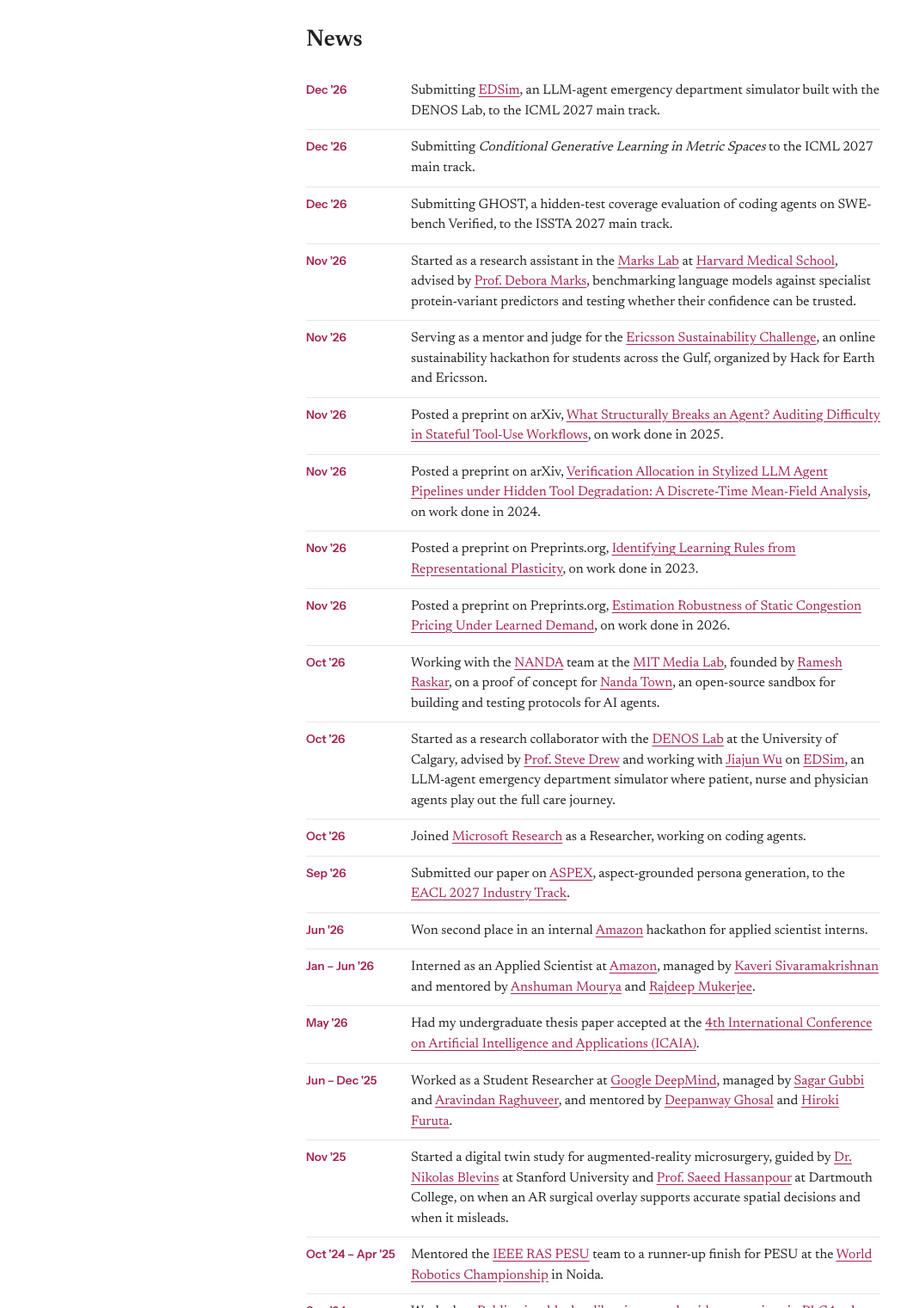
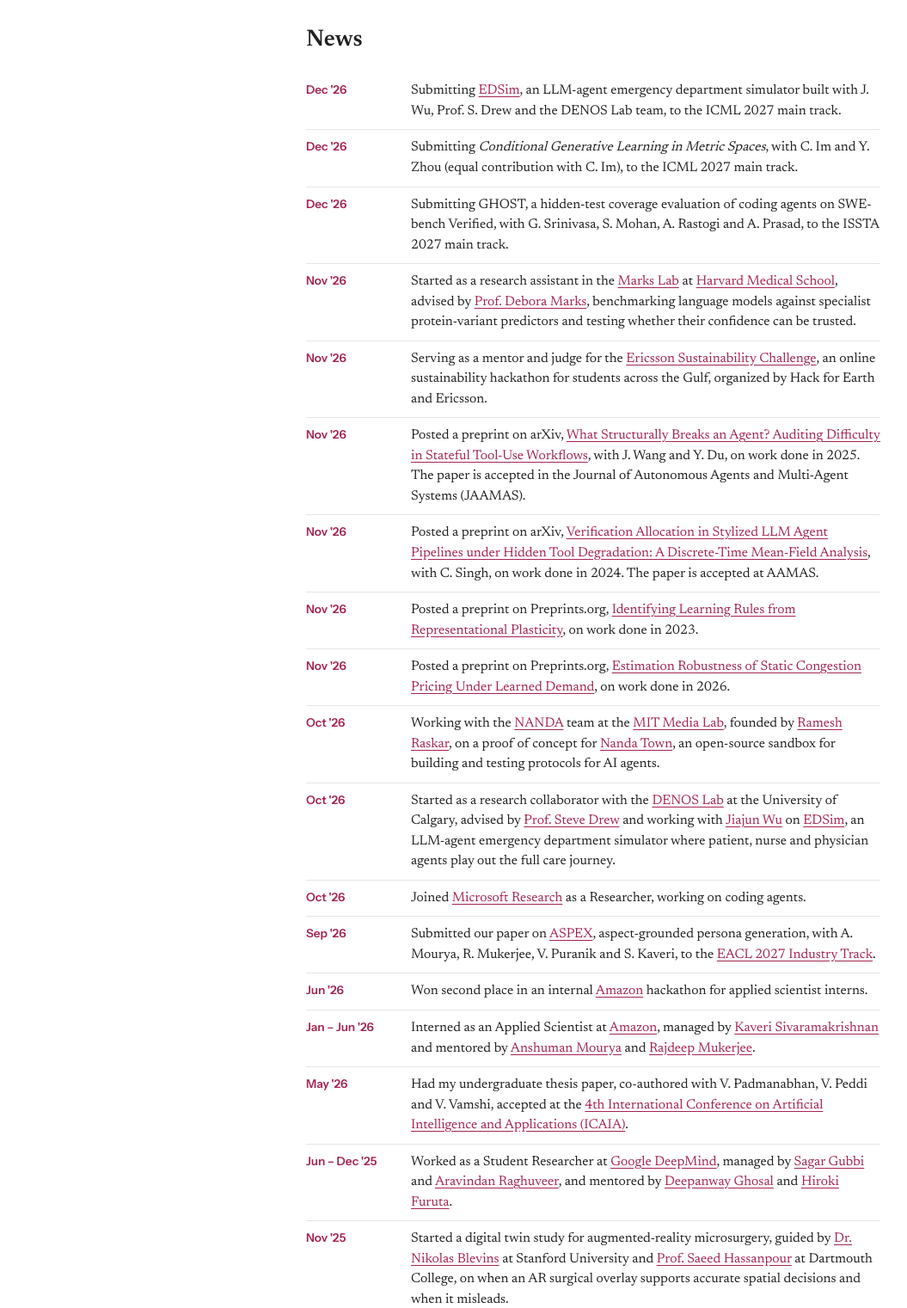
Before and after one commit to Shereen20/Shereen20.github.io, a plain HTML site: page index.html in a window 1280 px wide. Shown: the part 747-2268 px from the top of the page at 86% size, without its empty margins (112-1167 px from the left). Drawn offline with Linux system fonts and the light colour scheme.

Commit message:
Add files via upload

```diff
--- a/index.html
+++ b/index.html
@@ -7,22 +7,22 @@
 <section><h2>Current research interests</h2>
 <ul class="cols"><li>Mathematics</li><li>Stochastic modeling</li><li>Reinforcement learning</li><li>Post-training</li><li>Autonomous agents</li><li>LLM evaluation</li><li>Multimodal learning</li><li>Computational neuroscience</li><li>Optimization</li><li>Game theory</li></ul></section>
 <section><h2>News</h2><ul class="news">
-<li><b>Dec '26</b><span>Submitting <a href="https://assets-eu.researchsquare.com/files/rs-8960989/v1_covered_bc8c1cd7-c601-4999-8981-35f27a5e7604.pdf?c=1782311649">EDSim</a>, an LLM-agent emergency department simulator built with the DENOS Lab, to the ICML 2027 main track.</span></li>
-<li><b>Dec '26</b><span>Submitting <em>Conditional Generative Learning in Metric Spaces</em> to the ICML 2027 main track.</span></li>
-<li><b>Dec '26</b><span>Submitting GHOST, a hidden-test coverage evaluation of coding agents on SWE-bench Verified, to the ISSTA 2027 main track.</span></li>
+<li><b>Dec '26</b><span>Submitting <a href="https://assets-eu.researchsquare.com/files/rs-8960989/v1_covered_bc8c1cd7-c601-4999-8981-35f27a5e7604.pdf?c=1782311649">EDSim</a>, an LLM-agent emergency department simulator built with J. Wu, Prof. S. Drew and the DENOS Lab team, to the ICML 2027 main track.</span></li>
+<li><b>Dec '26</b><span>Submitting <em>Conditional Generative Learning in Metric Spaces</em>, with C. Im and Y. Zhou (equal contribution with C. Im), to the ICML 2027 main track.</span></li>
+<li><b>Dec '26</b><span>Submitting GHOST, a hidden-test coverage evaluation of coding agents on SWE-bench Verified, with G. Srinivasa, S. Mohan, A. Rastogi and A. Prasad, to the ISSTA 2027 main track.</span></li>
 <li><b>Nov '26</b><span>Started as a research assistant in the <a href="https://marks.hms.harvard.edu/">Marks Lab</a> at <a href="https://hms.harvard.edu/">Harvard Medical School</a>, advised by <a href="https://royalsociety.org/people/debora-marks-38150/">Prof. Debora Marks</a>, benchmarking language models against specialist protein-variant predictors and testing whether their confidence can be trusted.</span></li>
 <li><b>Nov '26</b><span>Serving as a mentor and judge for the <a href="https://ericsson.hackforearth.com/">Ericsson Sustainability Challenge</a>, an online sustainability hackathon for students across the Gulf, organized by Hack for Earth and Ericsson.</span></li>
-<li><b>Nov '26</b><span>Posted a preprint on arXiv, <a href="https://arxiv.org/abs/2611.03227">What Structurally Breaks an Agent? Auditing Difficulty in Stateful Tool-Use Workflows</a>, on work done in 2025.</span></li>
-<li><b>Nov '26</b><span>Posted a preprint on arXiv, <a href="https://arxiv.org/abs/2611.03192">Verification Allocation in Stylized LLM Agent Pipelines under Hidden Tool Degradation: A Discrete-Time Mean-Field Analysis</a>, on work done in 2024.</span></li>
+<li><b>Nov '26</b><span>Posted a preprint on arXiv, <a href="https://arxiv.org/abs/2611.03227">What Structurally Breaks an Agent? Auditing Difficulty in Stateful Tool-Use Workflows</a>, with J. Wang and Y. Du, on work done in 2025. The paper is accepted in the Journal of Autonomous Agents and Multi-Agent Systems (JAAMAS).</span></li>
+<li><b>Nov '26</b><span>Posted a preprint on arXiv, <a href="https://arxiv.org/abs/2611.03192">Verification Allocation in Stylized LLM Agent Pipelines under Hidden Tool Degradation: A Discrete-Time Mean-Field Analysis</a>, with C. Singh, on work done in 2024. The paper is accepted at AAMAS.</span></li>
 <li><b>Nov '26</b><span>Posted a preprint on Preprints.org, <a href="https://www.preprints.org/manuscript/202611.0361">Identifying Learning Rules from Representational Plasticity</a>, on work done in 2023.</span></li>
 <li><b>Nov '26</b><span>Posted a preprint on Preprints.org, <a href="https://www.preprints.org/manuscript/202611.0167">Estimation Robustness of Static Congestion Pricing Under Learned Demand</a>, on work done in 2026.</span></li>
 <li><b>Oct '26</b><span>Working with the <a href="https://www.media.mit.edu/groups/nanda/overview/">NANDA</a> team at the <a href="https://www.media.mit.edu/">MIT Media Lab</a>, founded by <a href="https://www.media.mit.edu/people/raskar.html">Ramesh Raskar</a>, on a proof of concept for <a href="https://nandatown.projectnanda.org/">Nanda Town</a>, an open-source sandbox for building and testing protocols for AI agents.</span></li>
 <li><b>Oct '26</b><span>Started as a research collaborator with the <a href="https://denoslab.com/">DENOS Lab</a> at the University of Calgary, advised by <a href="https://denoslab.com/team/steve-drew/">Prof. Steve Drew</a> and working with <a href="https://denoslab.com/team/jiajun-wu/">Jiajun Wu</a> on <a href="https://assets-eu.researchsquare.com/files/rs-8960989/v1_covered_bc8c1cd7-c601-4999-8981-35f27a5e7604.pdf?c=1782311649">EDSim</a>, an LLM-agent emergency department simulator where patient, nurse and physician agents play out the full care journey.</span></li>
 <li><b>Oct '26</b><span>Joined <a href="https://www.microsoft.com/en-us/research/">Microsoft Research</a> as a Researcher, working on coding agents.</span></li>
-<li><b>Sep '26</b><span>Submitted our paper on <a href="https://shereen20.github.io/blog-aspex.html">ASPEX</a>, aspect-grounded persona generation, to the <a href="https://2027.eacl.org/">EACL 2027 Industry Track</a>.</span></li>
+<li><b>Sep '26</b><span>Submitted our paper on <a href="https://shereen20.github.io/blog-aspex.html">ASPEX</a>, aspect-grounded persona generation, with A. Mourya, R. Mukerjee, V. Puranik and S. Kaveri, to the <a href="https://2027.eacl.org/">EACL 2027 Industry Track</a>.</span></li>
 <li><b>Jun '26</b><span>Won second place in an internal <a href="https://en.wikipedia.org/wiki/Amazon_(company)">Amazon</a> hackathon for applied scientist interns.</span></li>
 <li><b>Jan – Jun '26</b><span>Interned as an Applied Scientist at <a href="https://en.wikipedia.org/wiki/Amazon_(company)">Amazon</a>, managed by <a href="https://www.amazon.science/author/sivaramakrishnan-siva-kaveri">Kaveri Sivaramakrishnan</a> and mentored by <a href="https://www.amazon.science/author/anshuman-mourya">Anshuman Mourya</a> and <a href="https://rajdeep345.github.io/">Rajdeep Mukerjee</a>.</span></li>
-<li><b>May '26</b><span>Had my undergraduate thesis paper accepted at the <a href="https://researchconferences.in/Conference/27796/ICAIA/">4th International Conference on Artificial Intelligence and Applications (ICAIA)</a>.</span></li>
+<li><b>May '26</b><span>Had my undergraduate thesis paper, co-authored with V. Padmanabhan, V. Peddi and V. Vamshi, accepted at the <a href="https://researchconferences.in/Conference/27796/ICAIA/">4th International Conference on Artificial Intelligence and Applications (ICAIA)</a>.</span></li>
 <li><b>Jun – Dec '25</b><span>Worked as a Student Researcher at <a href="https://deepmind.google/">Google DeepMind</a>, managed by <a href="https://www.sagargv.com/">Sagar Gubbi</a> and <a href="https://research.google/people/107631/">Aravindan Raghuveer</a>, and mentored by <a href="https://deepanwayx.github.io/">Deepanway Ghosal</a> and <a href="https://furutahiroki.github.io/">Hiroki Furuta</a>.</span></li>
 <li><b>Nov '25</b><span>Started a digital twin study for augmented-reality microsurgery, guided by <a href="https://profiles.stanford.edu/nikolas-blevins">Dr. Nikolas Blevins</a> at Stanford University and <a href="https://geiselmed.dartmouth.edu/epidemiology/profile/saeed-hassanpour-phd">Prof. Saeed Hassanpour</a> at Dartmouth College, on when an AR surgical overlay supports accurate spatial decisions and when it misleads.</span></li>
 <li><b>Oct '24 – Apr '25</b><span>Mentored the <a href="https://ieee-ras-site.vercel.app/">IEEE RAS PESU</a> team to a runner-up finish for PESU at the <a href="https://www.technoxian.com/">World Robotics Championship</a> in Noida.</span></li>
```
Also changed, not shown: experience.html (+7 -7 lines).
